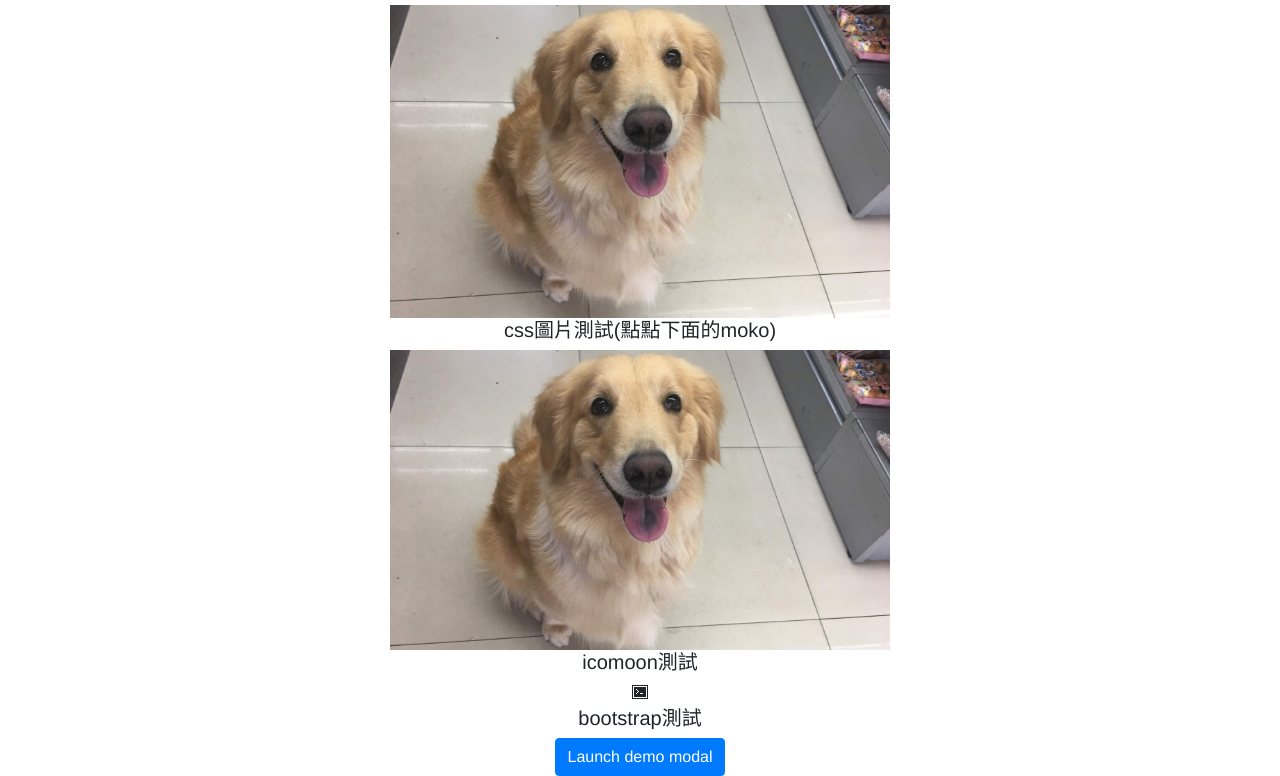
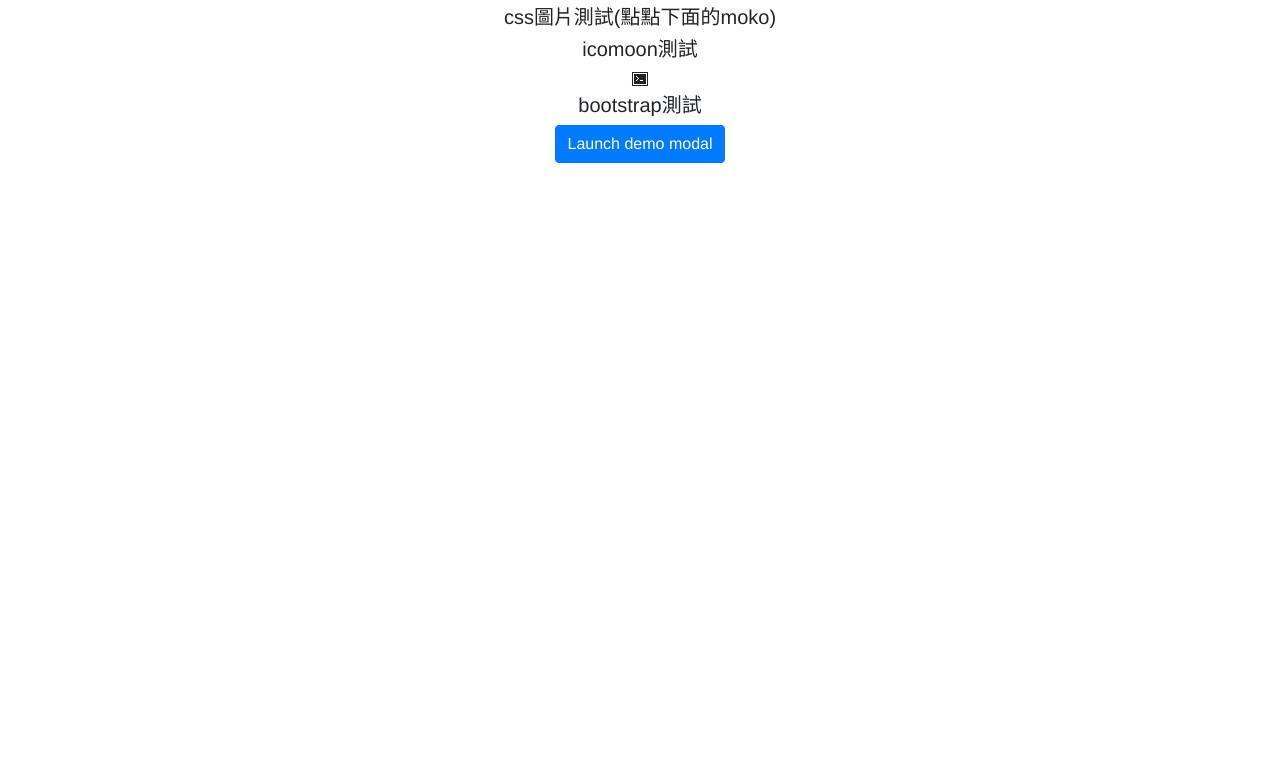
Before and after one commit to ianchen0419/webpack, a website built with webpack: page html/test1.html in a window 1280 px wide. Shown: the part 63-839 px from the top of the page. After the commit the page ends 800 px from the top, so only its background shows below. Built offline with nearby package versions, Linux system fonts and the light colour scheme; some icons are missing; a web font is replaced by a local one.

Commit message:
test push

```diff
--- a/html/test1.html
+++ b/html/test1.html
@@ -10,9 +10,9 @@
 </head>
 <body>
 	<h1>大家好 我是測試網頁</h1>
-	<img src="../inc/img/moko.jpg" alt="html圖片測試" width="500" />
+	<!-- <img src="../inc/img/moko.jpg" alt="html圖片測試" width="500" /> -->
 	<h5>css圖片測試(點點下面的moko)</h5>
-	<div class="test" onclick="$base.hi()"></div>
+	<!-- <div class="test" onclick="$base.hi()"></div> -->
 	<i class="fas fa-user"></i>
 	<i class="fa fa-user"></i>
 	<h5>icomoon測試</h5>
@@ -34,7 +34,7 @@
 					</button>
 				</div>
 				<div class="modal-body">
-					...
+					<input type="text" class="form-control" value="12">
 				</div>
 				<div class="modal-footer">
 					<button type="button" class="btn btn-secondary" data-dismiss="modal">Close</button>
```
